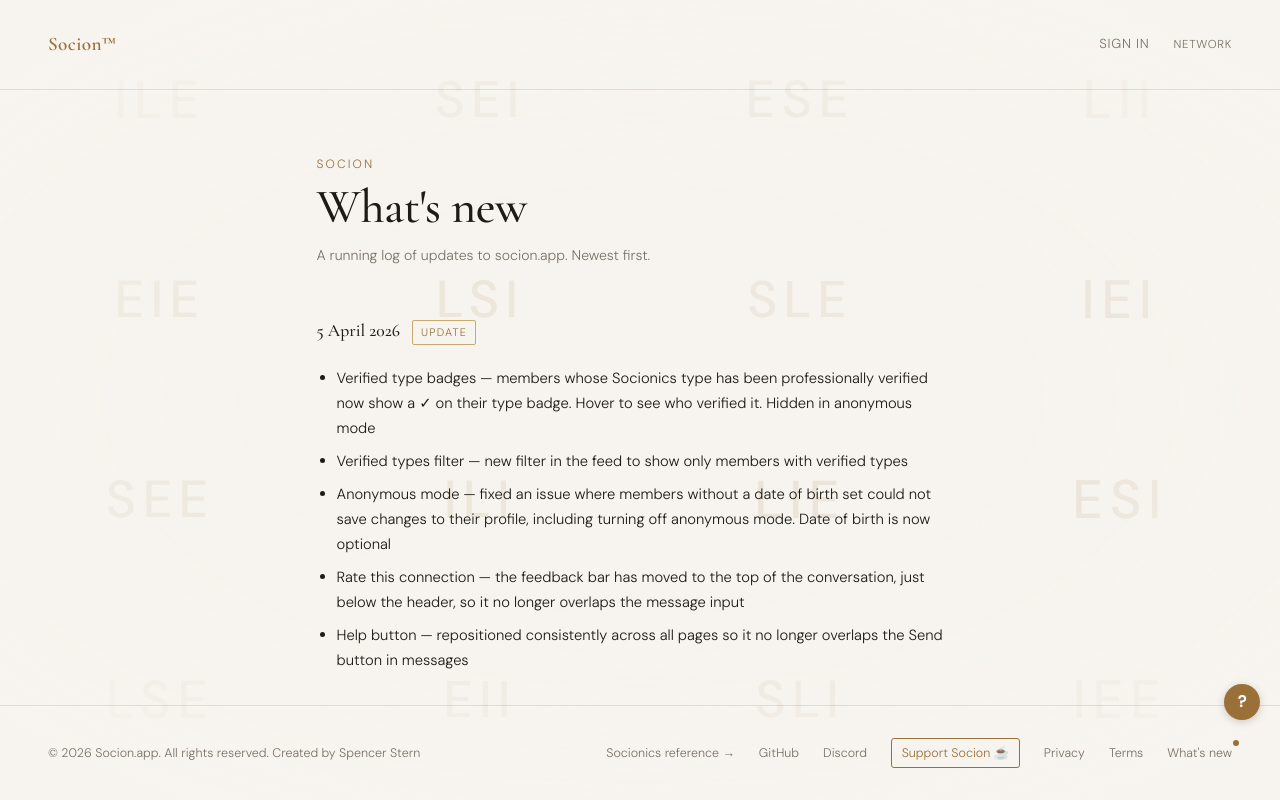
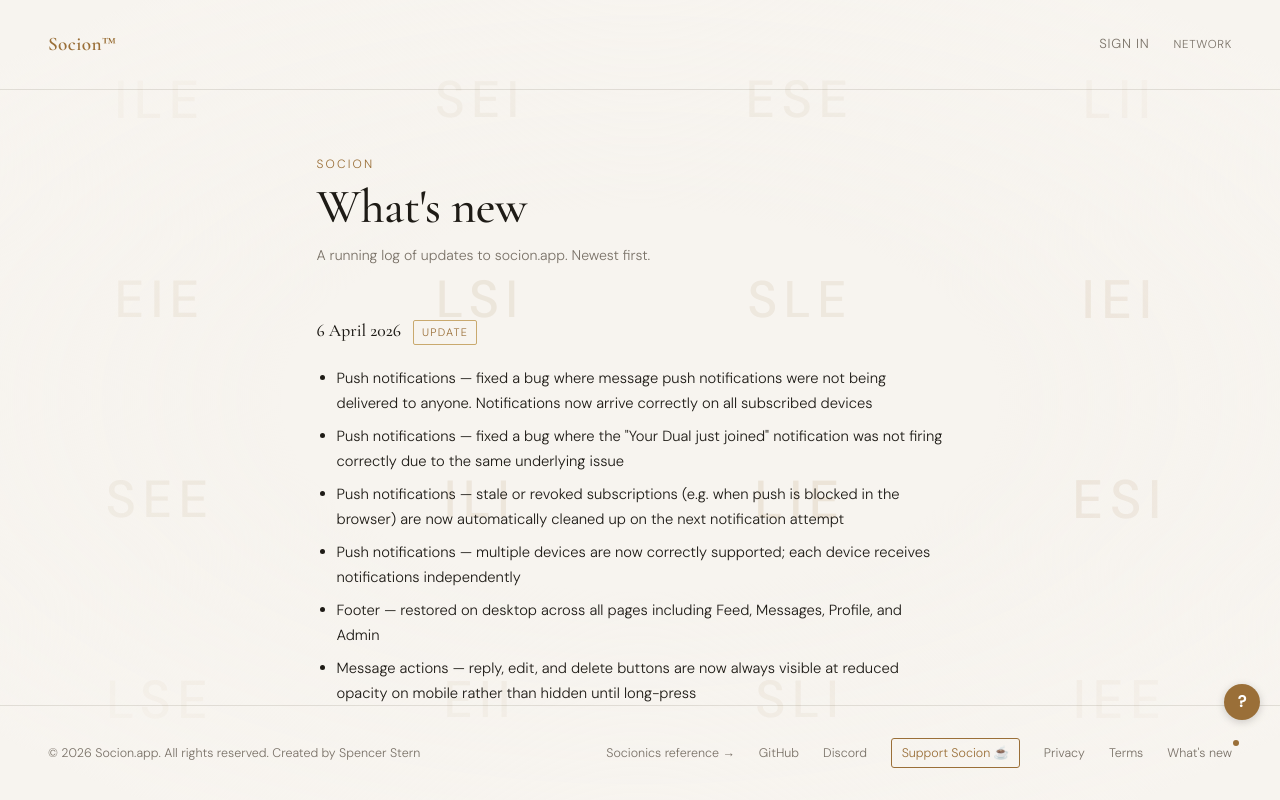
Before and after one commit to sstern42/socionics-match, a React (Vite) app: page /changelog in a window 1280 px wide. Built offline with nearby package versions, Linux system fonts and the light colour scheme; no server answers.

Commit message:
Add files via upload

```diff
--- a/src/pages/Changelog.jsx
+++ b/src/pages/Changelog.jsx
@@ -1,6 +1,18 @@
 import Layout from '../components/Layout'
 
 export const ENTRIES = [
+  {
+    date: '6 April 2026',
+    label: 'Update',
+    items: [
+      'Push notifications — fixed a bug where message push notifications were not being delivered to anyone. Notifications now arrive correctly on all subscribed devices',
+      'Push notifications — fixed a bug where the "Your Dual just joined" notification was not firing correctly due to the same underlying issue',
+      'Push notifications — stale or revoked subscriptions (e.g. when push is blocked in the browser) are now automatically cleaned up on the next notification attempt',
+      'Push notifications — multiple devices are now correctly supported; each device receives notifications independently',
+      'Footer — restored on desktop across all pages including Feed, Messages, Profile, and Admin',
+      'Message actions — reply, edit, and delete buttons are now always visible at reduced opacity on mobile rather than hidden until long-press',
+    ],
+  },
   {
     date: '5 April 2026',
     label: 'Update',
```
